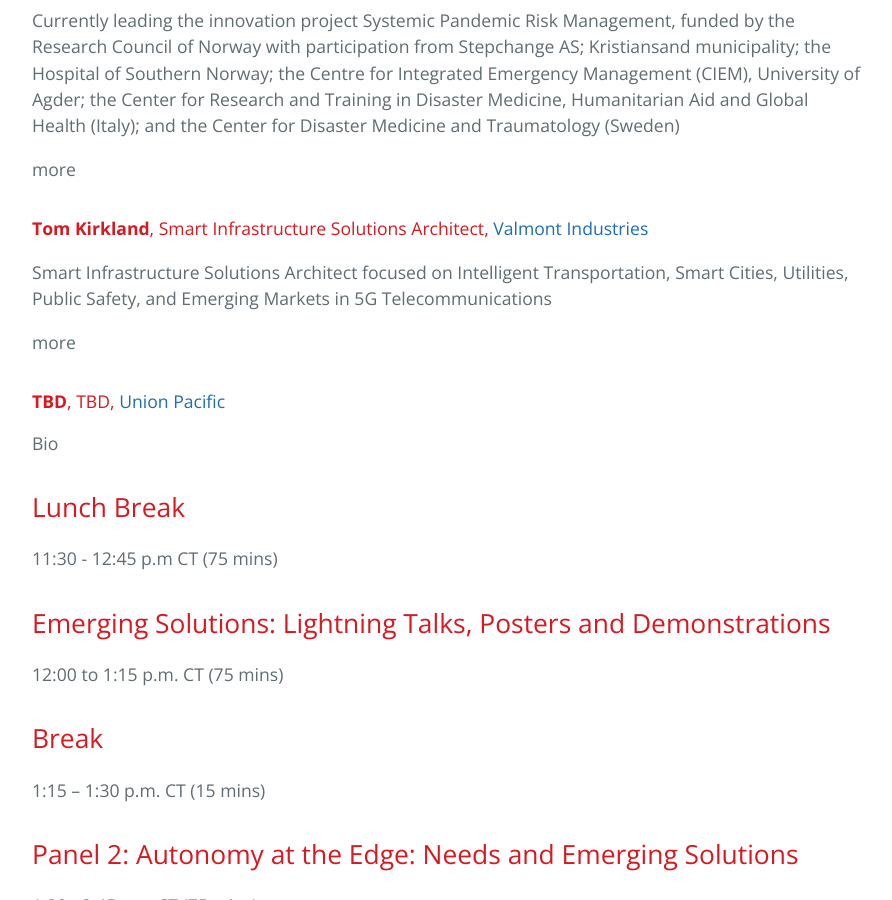
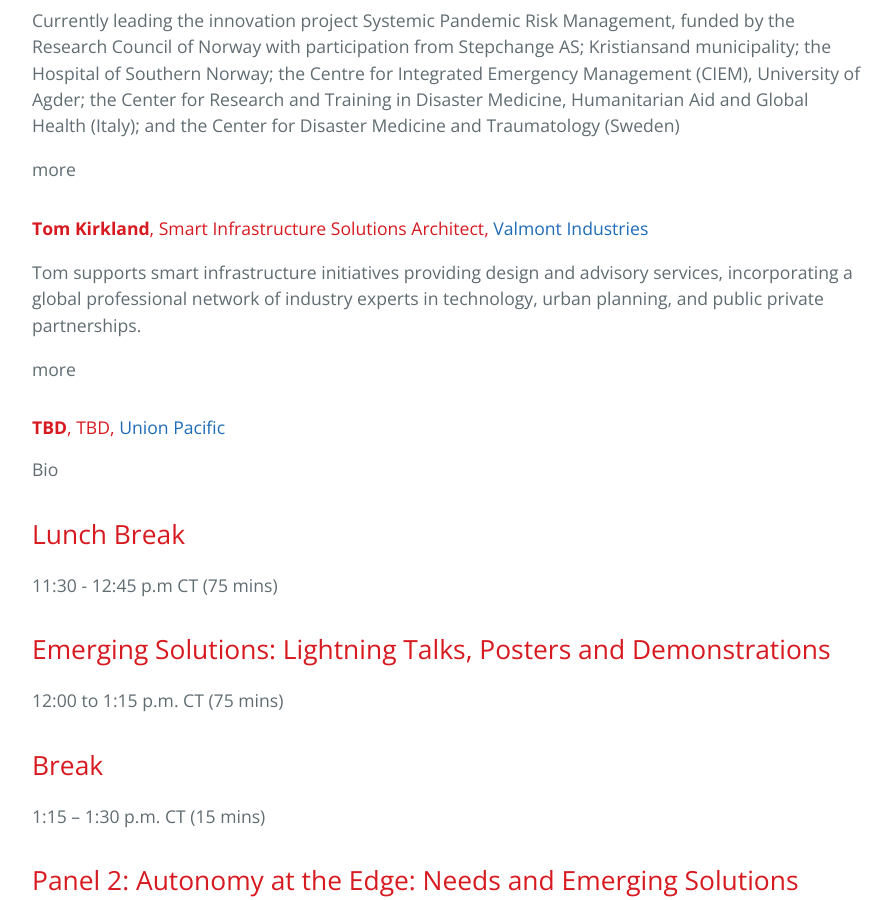
Before and after one commit to BridgingBigData/BridgingBigData.github.io, a Jekyll site: the page built from pages/bbd2023agenda.md, in a window 1280 px wide and 900 px high, scrolled down 2609 px. Shown: the whole window, without its empty margins (192-1084 px from the left). Built offline with Jekyll 4.4.1, drawn with Linux system fonts in a browser that asks for light colours.

Commit message:
bio changes

```diff
--- a/pages/bbd2023agenda.md
+++ b/pages/bbd2023agenda.md
@@ -89,13 +89,12 @@
 
 #### **Tom Kirkland**, Smart Infrastructure Solutions Architect, [Valmont Industries](https://www.valmont.com)
 
-Smart Infrastructure Solutions Architect focused on Intelligent Transportation, Smart Cities, Utilities, Public Safety, and Emerging Markets in 5G Telecommunications
+Tom supports smart infrastructure initiatives providing design and advisory services, incorporating a global professional network of industry experts in technology, urban planning, and public private partnerships.
 
 <details>
 <summary>more</summary>
 
-Coming soon!
-
+Tom Kirkland is a smart and connected systems enthusiast with over 30 years of experience. Trained as an electrical engineer experienced in telecommunications, utilities, and smart infrastructure technology solutions. Tom has worked as founder and manager of ELAN Technologies, a Systems Engineer and Project Manager at Jacobs Engineering, a Smart City Expert Consultant at IFC-World Bank Group, and currently a Smart Infrastructure Solutions Architect at Valmont Industries.
 </details>
 
 #### **TBD**, TBD, [Union Pacific](https://www.up.com)
```
